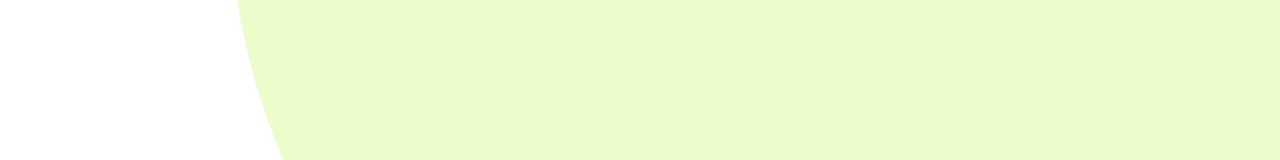
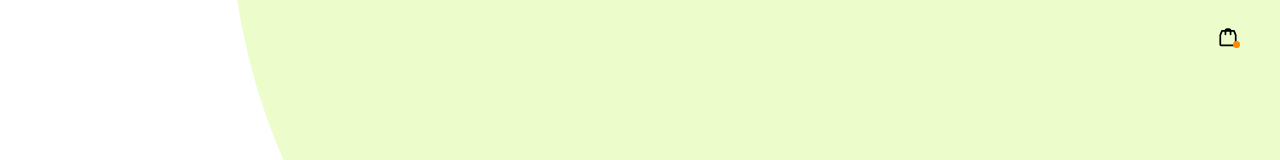
Before and after one commit to Massfice/food-spinner, a React (Vite) app: page / in a window 1280 px wide. Shown: the top 160 px of the page. Built offline with nearby package versions, Linux system fonts and the light colour scheme.

Commit message:
adding ShopIcon

```diff
--- /dev/null
+++ b/src/components/ShopIcon.tsx
@@ -0,0 +1,69 @@
+import React from 'react';
+import cn from 'classnames';
+import { Circle } from './Circle';
+
+type ShopIconProps = {
+    /**
+     * Size of the icon in pixels
+     */
+    size?: number;
+
+    /**
+     * Additional CSS classes
+     */
+    className?: string;
+
+    /**
+     * Color of the icon
+     */
+    color?: string;
+};
+
+export const ShopIcon: React.FC<ShopIconProps> = ({
+    size = 24,
+    className,
+    color = 'currentColor',
+}) => {
+    return (
+        <div
+            className={cn(
+                'relative inline-block',
+                className,
+            )}
+            style={{ width: size, height: size }}
+        >
+            <svg
+                width={size}
+                height={size}
+                viewBox="0 0 24 28"
+                fill="none"
+                xmlns="http://www.w3.org/2000/svg"
+            >
+                <path
+                    d="M19 8H5L3 13V24C3 24.5523 3.44772 25 4 25H20C20.5523 25 21 24.5523 21 24V13L19 8Z"
+                    stroke={color}
+                    strokeWidth="2"
+                    strokeLinecap="round"
+                    strokeLinejoin="round"
+                    fill="none"
+                />
+                <path
+                    d="M9 12V8C9 6.89543 9.89543 6 11 6H13C14.1046 6 15 6.89543 15 8V12"
+                    stroke={color}
+                    strokeWidth="2"
+                    strokeLinecap="round"
+                    strokeLinejoin="round"
+                    fill="none"
+                />
+            </svg>
+
+            <Circle
+                className="absolute bottom-0 right-0 bg-orange-400"
+                style={{
+                    width: size * 0.3,
+                    height: size * 0.3,
+                }}
+            />
+        </div>
+    );
+};
--- a/src/pages/AppPage.tsx
+++ b/src/pages/AppPage.tsx
@@ -4,6 +4,7 @@ import { Spinner } from '../components/Spinner';
 import { usePositionalLayout } from '../hooks/usePositionalLayout';
 import { SpinnerEventEmmitter } from '../types';
 import { PreviewButton } from '../components/PreviewButton';
+import { ShopIcon } from '../components/ShopIcon';
 
 type AppPageProps = {
     /**
@@ -54,6 +55,7 @@ export const AppPage: React.FC<AppPageProps> = (props) => {
                     radiusUnits: items[0].units,
                 }}
             />
+            <ShopIcon className="left-[95%] top-[3%] w-full z-30 aspect-square" />
         </main>
     );
 };
```
Also changed, not shown: 1 other file (tests, documents, lock files or other folders).
